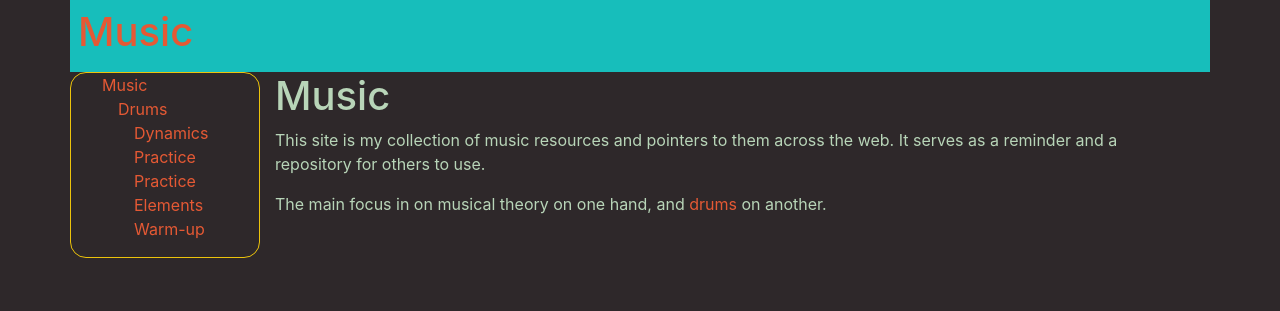
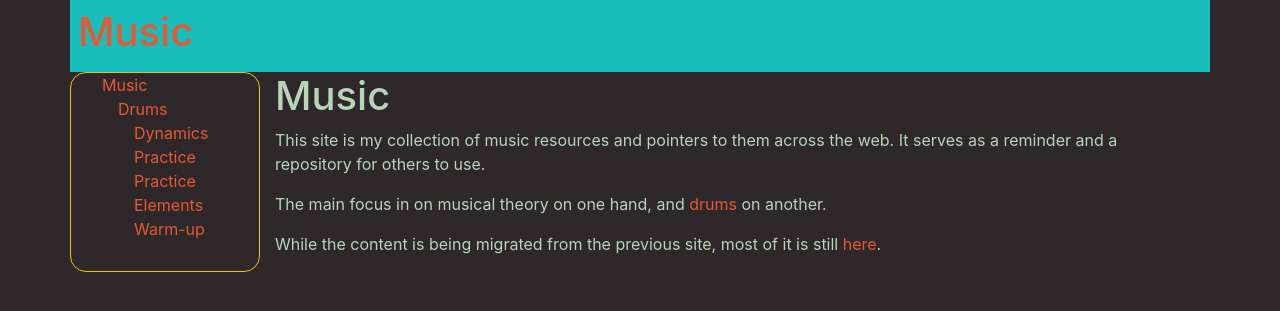
Before and after one commit to MisterY/music-site, a Jekyll site: the page built from index.md, in a window 1280 px wide. Shown: the top 311 px of the page. Built offline with Jekyll 4.4.1, drawn with Linux system fonts in a browser that asks for light colours; nearby versions of some CDN libraries; our own code applies the rules of GitHub Pages for plain Markdown files.

Commit message:
link to old site

```diff
--- a/index.md
+++ b/index.md
@@ -7,3 +7,5 @@ title: Music
 This site is my collection of music resources and pointers to them across the web. It serves as a reminder and a repository for others to use.
 
 The main focus in on musical theory on one hand, and [drums](drums/index.md) on another.
+
+While the content is being migrated from the previous site, most of it is still [here](https://sites.google.com/site/alensmusicsite/).
```
